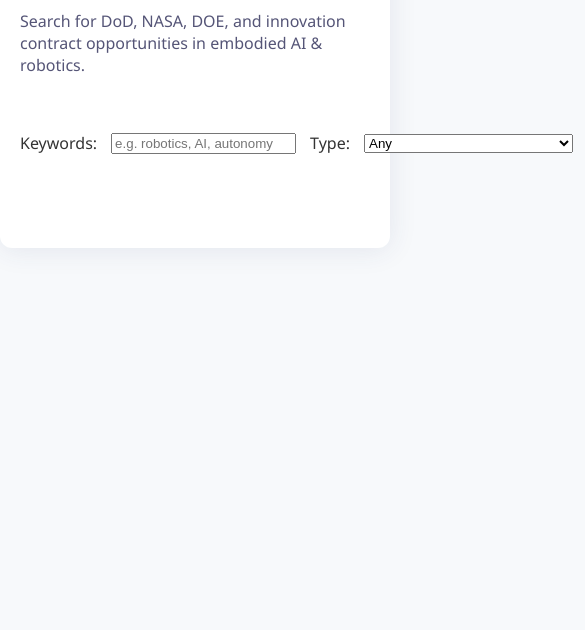
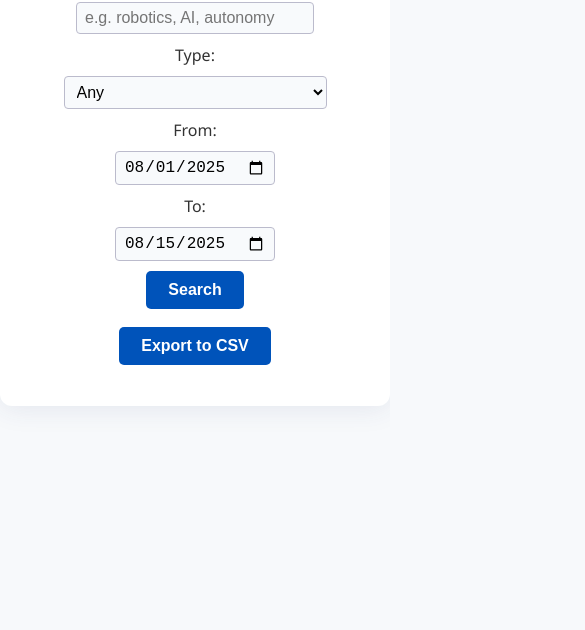
Before and after one commit to msh-run/DoD-funding-humanoids, a plain HTML site: page index.html in a window 390 px wide. Shown: the part 214-844 px from the top of the page, 585 px wide, since content can reach past the window. Drawn offline with Linux system fonts and the light colour scheme.

Commit message:
Update style.css

```diff
--- a/style.css
+++ b/style.css
@@ -32,8 +32,9 @@ header p {
 .search-controls {
  margin-bottom: 22px;
  display: flex;
+ flex-wrap: wrap;
  align-items: center;
- gap: 14px;
+ gap: 12px 20px;
 }
 
 label {
@@ -41,8 +42,10 @@ label {
  color: #333;
 }
 
-input[type="date"] {
- padding: 5px 7px;
+input[type="date"],
+input[type="text"],
+select {
+ padding: 6px 8px;
  font-size: 1rem;
  border-radius: 4px;
  border: 1px solid #bbc;
@@ -50,9 +53,13 @@ input[type="date"] {
  outline: none;
 }
 
+select {
+ min-width: 160px;
+}
+
 button.btn {
- margin-right: 12px;
- margin-bottom: 12px;
+ margin-right: 0;
+ margin-bottom: 8px;
  font-size: 1rem;
  background: #0053ba;
  color: white;
@@ -162,4 +169,24 @@ a:hover {
  background: #0a9151;
 }
 .status--ota {
- background
+ background: #c3660f;
+}
+
+@media (max-width: 1080px) {
+ .container {max-width: 98vw;}
+}
+@media (max-width: 800px) {
+ .container {
+ padding: 14px 3vw 24px 3vw;
+ }
+ #resultsTable th, #resultsTable td {
+ padding: 9px 4px;
+ font-size: 0.96rem;
+ }
+ header h1 {font-size: 1.3rem;}
+}
+@media (max-width: 500px) {
+ .container {padding: 3vw 1vw;}
+ #resultsTable {font-size: 0.94rem;}
+ .search-controls {flex-direction: column; gap: 10px;}
+}
```
